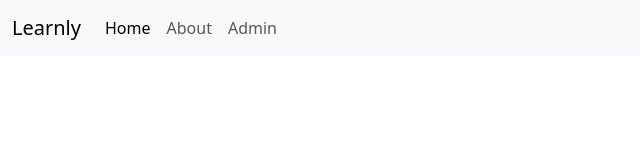
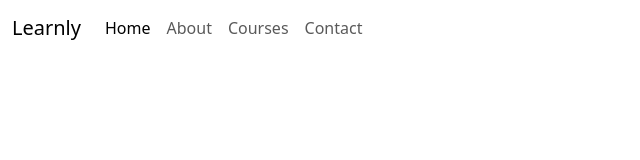
Before and after one commit to MHassanAr/Angular-Course-Listing-App, an Angular app in the folder angular-course-listing-app/: page / in a window 1280 px wide. Shown: the top 160 px of the page, without its empty margins (0-640 px from the left). Built offline with nearby package versions, Linux system fonts and the light colour scheme.

Commit message:
Updated the header links and add router link for the navigation from one page to another

```diff
--- a/angular-course-listing-app/src/app/components/header/header.component.html
+++ b/angular-course-listing-app/src/app/components/header/header.component.html
@@ -1,6 +1,6 @@
-<nav class="navbar navbar-expand-lg bg-body-tertiary">
+<nav class="navbar navbar-expand-lg">
   <div class="container-fluid">
-    <a class="navbar-brand" href="#">Learnly</a>
+    <a class="navbar-brand" routerLink="/">Learnly</a>
     <button
       class="navbar-toggler"
       type="button"
@@ -15,13 +15,16 @@
     <div class="collapse navbar-collapse" id="navbarNav">
       <ul class="navbar-nav">
         <li class="nav-item">
-          <a class="nav-link active" aria-current="page" href="#">Home</a>
+          <a class="nav-link active" routerLink="/">Home</a>
         </li>
         <li class="nav-item">
-          <a class="nav-link" href="#">About</a>
+          <a class="nav-link" routerLink="/about">About</a>
         </li>
         <li class="nav-item">
-          <a class="nav-link" href="#">Admin</a>
+          <a class="nav-link" routerLink="/courses">Courses</a>
+        </li>
+        <li class="nav-item">
+          <a class="nav-link" routerLink="/contact">Contact</a>
         </li>
       </ul>
     </div>
```
Also changed, not shown: angular-course-listing-app/src/app/components/header/header.component.ts (+3 -5 lines).
